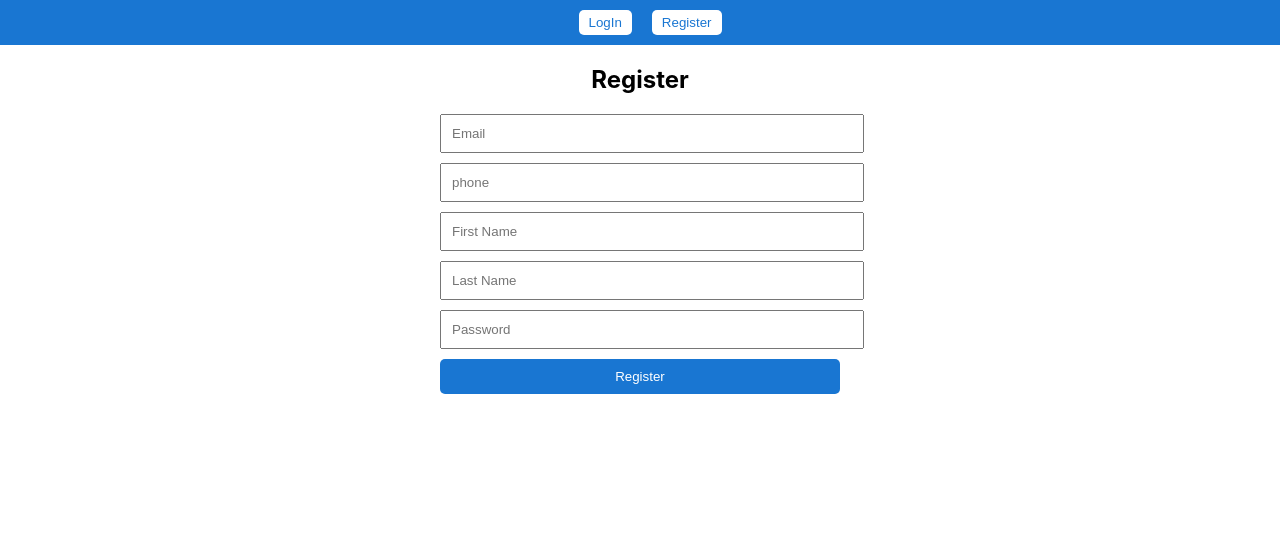
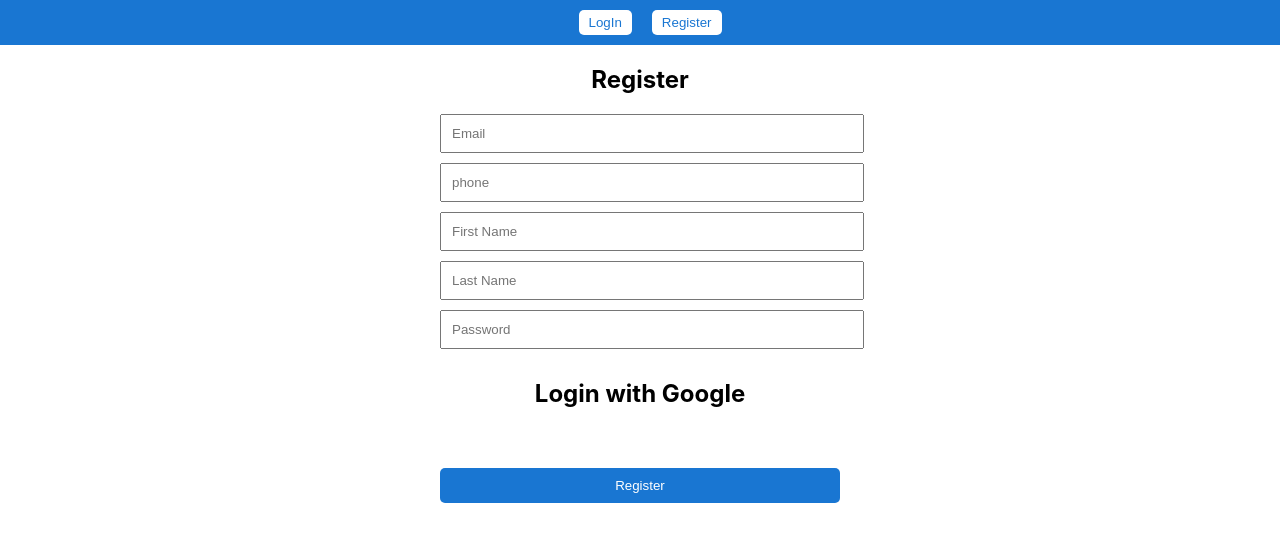
Before and after one commit to aviadazriel/mashkanta_manager, a React (Create React App) app: page /register in a window 1280 px wide. Shown: the top 542 px of the page. Built offline with nearby package versions, Linux system fonts and the light colour scheme.

Commit message:
google login

```diff
--- a/package.json
+++ b/package.json
@@ -8,6 +8,7 @@
     "@mui/icons-material": "^6.3.0",
     "@mui/material": "^6.3.0",
     "@mui/x-data-grid": "^7.23.5",
+    "@react-oauth/google": "^0.12.1",
     "axios": "^1.7.9",
     "cra-template": "1.2.0",
     "react": "^18.0.0",
--- a/src/pages/Register.js
+++ b/src/pages/Register.js
@@ -1,6 +1,7 @@
 import React, { useState } from "react";
 import axios from "axios";
 import { useNavigate } from "react-router-dom";
+import { GoogleOAuthProvider, GoogleLogin } from "@react-oauth/google";
 
 const Register = () => {
   const [formData, setFormData] = useState({
@@ -17,6 +18,34 @@ const Register = () => {
     setFormData({ ...formData, [e.target.name]: e.target.value });
   };
   const navigate = useNavigate();
+  const clientId = "1040890287209-6ei904rpmlpsp7m3gs42eietl4e3pn3h.apps.googleusercontent.com";
+  const onSuccess = async (credentialResponse) => {
+    try {
+      // Send the Google credential token to your FastAPI backend
+      const response = await axios.post("http://127.0.0.1:8000/users/google-login", {
+        token: credentialResponse.credential,
+      });
+
+      // Save the access token and navigate to the dashboard
+      localStorage.setItem("token", response.data.access_token);
+      navigate("/dashboard");
+    } catch (error) {
+      console.error("Error logging in with Google:", error.response?.data);
+    }
+  };
+
+  const onError = () => {
+    console.error("Google Login Failed");
+  };
+
+
+
+
+
+
+
+
+
 
   const handleSubmit = async (e) => {
     e.preventDefault();
@@ -97,6 +126,12 @@ const Register = () => {
             style={{ width: "100%", padding: "10px", marginBottom: "10px" }}
           />
         </div>
+        <GoogleOAuthProvider clientId={clientId}>
+      <div style={{ textAlign: "center", marginTop: "20px" }}>
+        <h2>Login with Google</h2>
+        <GoogleLogin onSuccess={onSuccess} onError={onError} />
+      </div>
+    </GoogleOAuthProvider>
         <button
           type="submit"
           style={{
```
Also changed, not shown: 1 other file (tests, documents, lock files or other folders).
